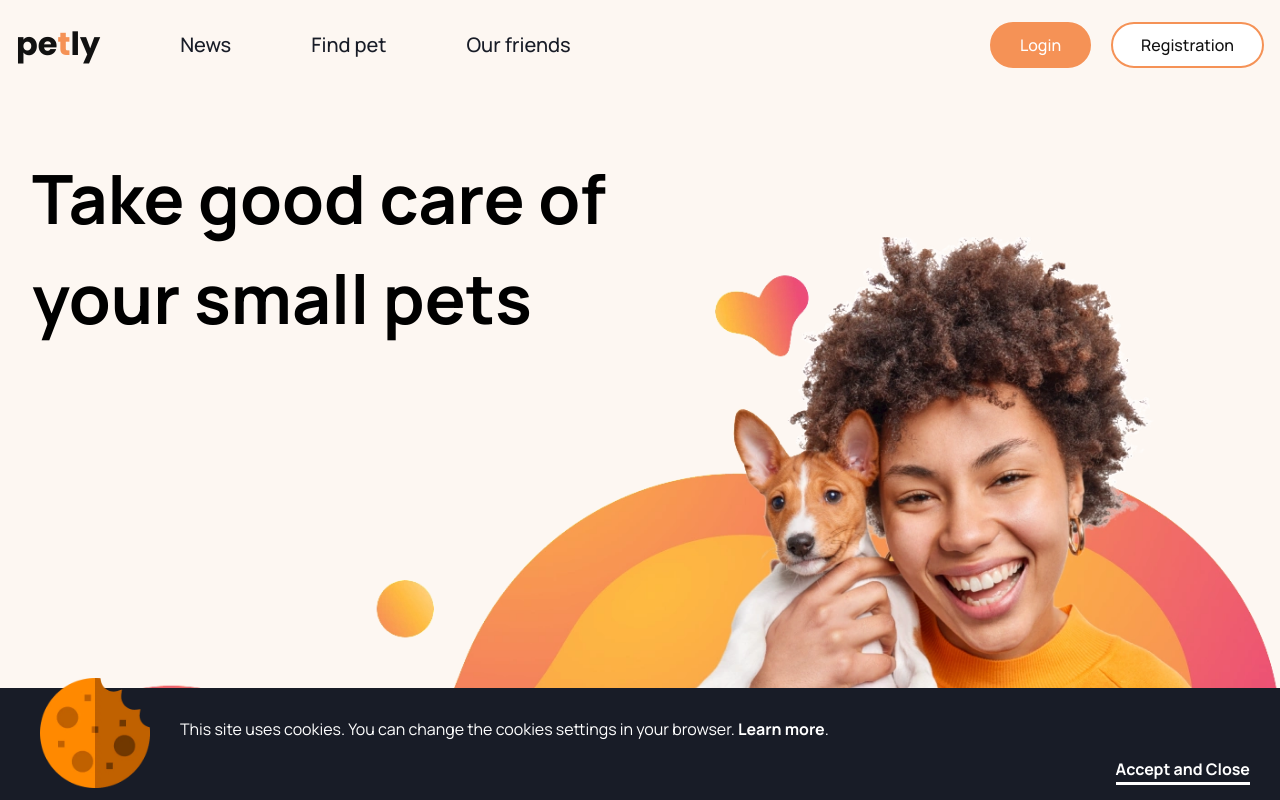
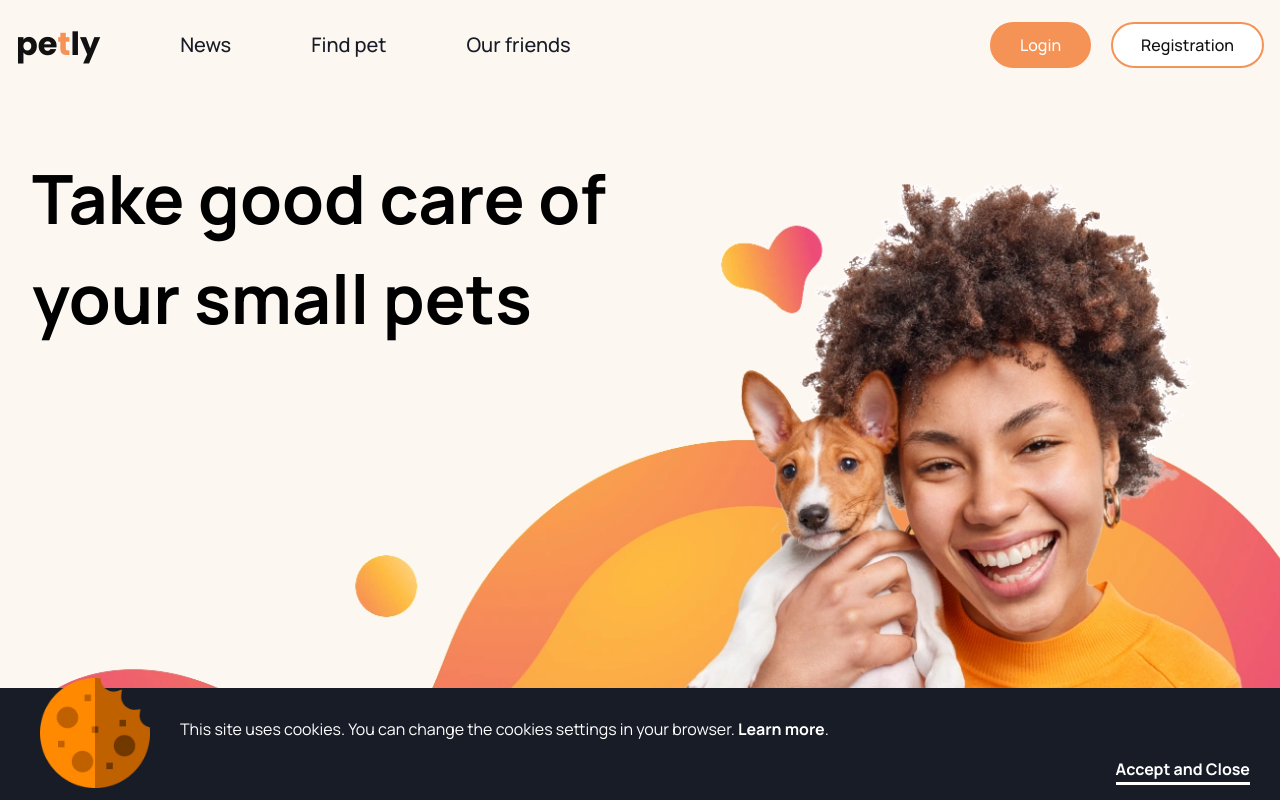
Before and after one commit to BogdanZarichnyy/team-project-react-nodejs-frontend, a React (Create React App) app: page / in a window 1280 px wide. Built offline with nearby package versions, Linux system fonts and the light colour scheme.

Commit message:
header style fixes

```diff
--- a/src/components/SharedLayout/SharedLayout.module.scss
+++ b/src/components/SharedLayout/SharedLayout.module.scss
@@ -2,9 +2,4 @@
 
 .layoutContainer {
   background-color: getColor('clr-bg');
-  // min-height: 100vh;
 }
-
-.outlets {
-  margin-top: 60px;
-}
--- a/src/pages/Home/Home.module.scss
+++ b/src/pages/Home/Home.module.scss
@@ -1,9 +1,9 @@
 @import '../../sass/utils/mixins';
 
 .layout {
-  max-width: 1600px;
+  // max-width: 1600px;
   margin-inline: auto;
-  height: calc(100vh - 148px);
+  height: calc(100vh - 88px);
   background-image: url('../../images/home/home_desktop@1x.webp');
   background-repeat: no-repeat;
   background-size: cover;
@@ -23,7 +23,7 @@
   }
 
   @include phone {
-    height: calc(100vh - 142px);
+    height: calc(100vh - 82px);
     background-image: url('../../images/home/home_mobile@1x.webp');
     background-position: top;
 
@@ -34,6 +34,7 @@
 }
 
 .title {
+  padding-top: 70px;
   width: 600px;
   margin-left: 16px;
 
@@ -41,7 +42,12 @@
   font-size: 68px;
   line-height: 100px;
 
+  @include tablet {
+    padding-top: 60px;
+  }
+
   @include phone {
+    padding-top: 50px;
     width: 280px;
 
     font-size: 32px;
```
